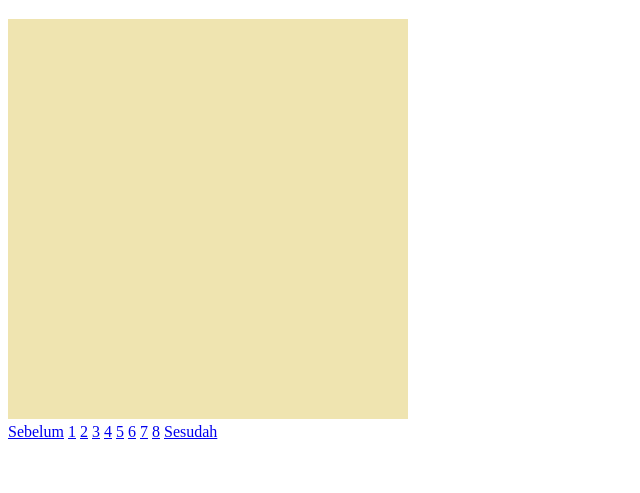
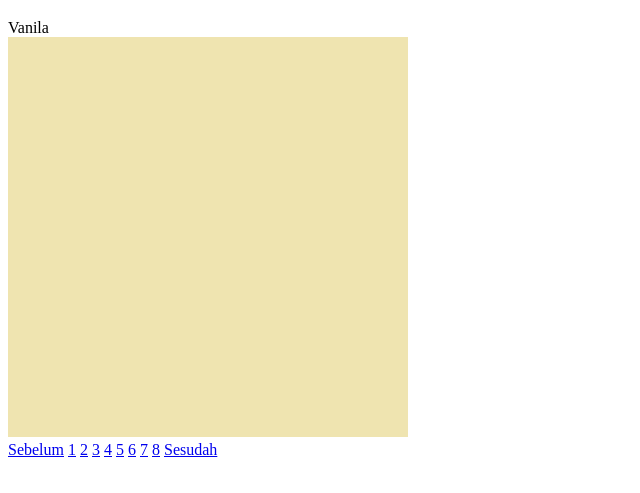
Before and after one commit to Variabel-zero/SK---Javascrip_gamabr_dinamis_ganti.Learning, a plain HTML site: page index.html in a window 1280 px wide. Both pictures are taken after a click on the link "Sebelum". Shown: the part 61-554 px from the top of the page, without its empty margins (0-640 px from the left). Drawn offline with Linux system fonts and the light colour scheme.

Commit message:
menambah caption yang dinamis

```diff
--- a/index.html
+++ b/index.html
@@ -6,6 +6,7 @@
 </head>
 <body>
 	<h1>Galeri JavaScript</h1>
+	<div id="caption">Orange</div>
 	<img src='images/0.png' alt="gambar tidak ditemukan" id='ganti'>
 	<br />
 
@@ -26,11 +27,15 @@
 		//kita buat variabel default untuk nomor
 		var nomor = 0;
 
+		var caption = document.getElementById('caption');
+		var text = ['Orange','Kuning','Hijau','Biru','Unggu','Abu-abu','Pink','Vanila'];
+
 
 		function ganti(angka){
 			nomor = angka;
 			var lokasi = "images/"+angka+".png"
 			document.getElementById('ganti').src = lokasi;
+			caption.innerHTML =text[angka];
 			return false;
 		}
 
@@ -42,6 +47,7 @@
 			}
 			var lokasi = "images/"+nomor+".png"
 			document.getElementById('ganti').src = lokasi;
+			caption.innerHTML =text[nomor];
 			return false;
 		}
 
@@ -52,6 +58,7 @@
 			}
 			var lokasi = "images/"+nomor+".png"
 			document.getElementById('ganti').src = lokasi;
+			caption.innerHTML =text[nomor];
 			return false;
 		}
 	</script>
```
